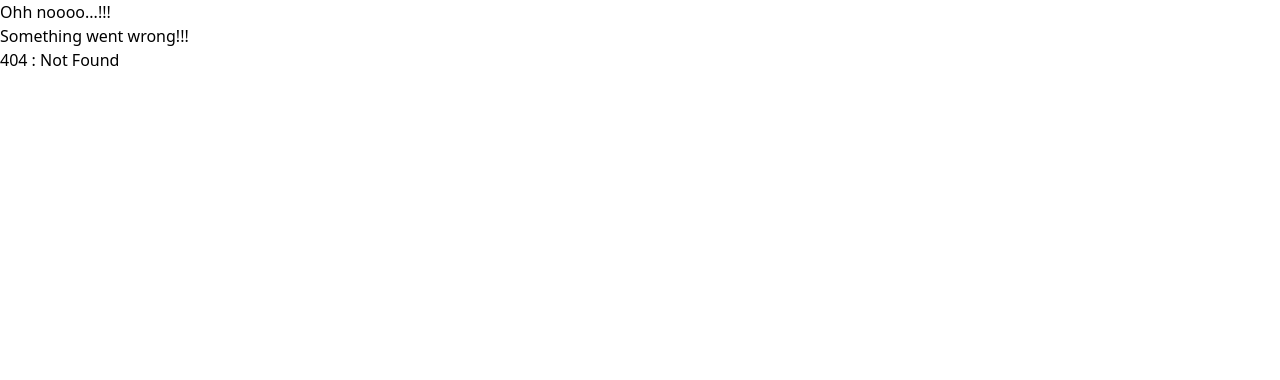
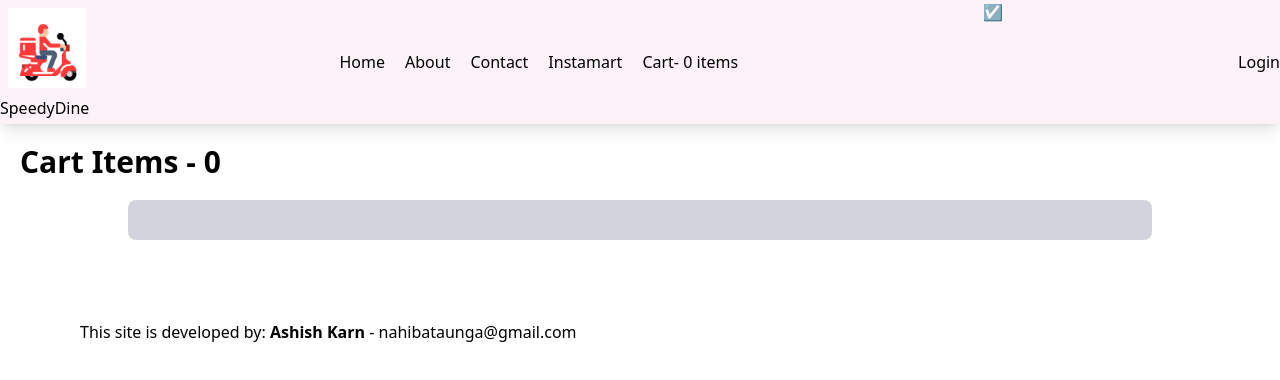
Before and after one commit to akkarn1689/muReactApp, a React (Vite) app: page /cart in a window 1280 px wide. Before the commit this address had no page. Shown: the top 380 px of the page. Built offline with nearby package versions, Linux system fonts and the light colour scheme.

Commit message:
redux -> cart

```diff
--- a/package.json
+++ b/package.json
@@ -32,8 +32,10 @@
     "util": "^0.12.5"
   },
   "dependencies": {
+    "@reduxjs/toolkit": "^1.9.5",
     "react": "^18.2.0",
     "react-dom": "^18.2.0",
+    "react-redux": "^8.1.1",
     "react-router-dom": "^6.13.0"
   },
   "browsersist": [
--- a/src/App.js
+++ b/src/App.js
@@ -2,6 +2,7 @@ import bodyParser from "body-parser";
 import React, { Component, lazy, Suspense, useState } from "react";
 import ReactDOM from "react-dom/client";
 import { createBrowserRouter, RouterProvider, Outlet } from "react-router-dom";
+import { Provider } from "react-redux";
 // import {crea}
 
 
@@ -16,6 +17,8 @@ import Error from "./components/Error";
 import Profile from "./components/Profile";
 import Shimmer from "./components/Shimmer";
 import UserContext from "./utils/UserContext";
+import store from "./utils/store";
+import Cart from "./components/Cart";
 // import Instamart from "./components/Instamart";
 
 
@@ -25,16 +28,17 @@ const About = lazy(() => import("./components/About"));
 
 
 const AppLayout = () => {
-    const [user,setUser] = useState({
+    const [user, setUser] = useState({
         // this user gets the dynamic value, according to 'useEffect' when used.
         name: "Ashish Karn",
-        email: "baadmebataunga@gmail.com",
+        email: "nahibataunga@gmail.com",
     })
     return (
+        <Provider store={store}>
             <UserContext.Provider
                 value={{
-                user:user,
-                setUser:setUser,
+                    user: user,
+                    setUser: setUser,
                 }}
             >
                 <Header />
@@ -42,6 +46,7 @@ const AppLayout = () => {
                 <Outlet />
                 <Footer />
             </UserContext.Provider>
+        </Provider>
         // Everything has been put inside <UserContext.Provider></UserContext.Provider> so that we can use the updated value of context everywhere
     );
 }
@@ -83,6 +88,10 @@ const appRouter = createBrowserRouter([
                     <Instamart />
                 </Suspense>,
             },
+            {
+                path: "/cart",
+                element: <Cart/>,
+            },
         ],
     },
 ])
--- /dev/null
+++ b/src/components/Cart.js
@@ -0,0 +1,42 @@
+import { useSelector } from "react-redux";
+import { IMG_CDN_URL } from "../constants";
+import FoodItemCard from "./FoodCard";
+
+const Cart = () => {
+
+    const cartItems = useSelector(store => store.cart.items);
+    console.log(cartItems);
+
+    return (
+        <div>
+            <div className="diplay-flex justify-center m-5">
+                <h1 className="font-bold text-3xl">
+                    {" "}
+                    Cart Items - {cartItems.length}
+                </h1>
+            </div>
+            <div className="restaurant-list flex flex-wrap justify-center justify-between w-4/5 p-5 bg-gray-300 my-5 mx-auto items-center rounded-lg">
+                {
+                    cartItems.map((item) => {
+                        return <FoodItemCard key={item.id} {...item} />
+                    })
+                }
+            </div>
+
+        </div>
+    );
+};
+
+export default Cart;
+
+
+{/* <div className="grid grid-cols-1 md:grid-cols-2 gap-5">
+    {cartItems.map((item) => (
+        <div key={item.id}>
+            <img src={IMG_CDN_URL + item.imageId} alt={item.name} />
+            <h1 className="font-bold text-xl">{item.name}</h1>
+            <p></p>
+            <h2 className="font-bold text-xl">{item.price / 100}</h2>
+        </div>
+    ))}
+</div> */}
--- /dev/null
+++ b/src/components/FoodCard.js
@@ -0,0 +1,22 @@
+// Imports from constants.js
+import { IMG_CDN_URL } from "../constants";
+
+
+// Restaurant Card
+export const FoodItemCard = ({ name, description, price, imageId }) => {
+    return (
+        <div className="card flex flex-wrap card w-64 p-3 m-3 h-80 shadow-lg bg-pink-50 rounded-lg">
+            <img
+                src={
+                    IMG_CDN_URL + imageId
+                }
+                alt={name}
+            />
+            <h2 className="font-bold text-xl">{name}</h2>
+            <h3 className="text-gray-400 text-xs">{description}</h3>
+            <h4>₹ {price/100}</h4>
+        </div>
+    );
+}
+
+export default FoodItemCard;
--- a/src/components/Header.js
+++ b/src/components/Header.js
@@ -1,12 +1,13 @@
 import { useState } from "react";
 import { Link } from "react-router-dom";
+import { useSelector } from "react-redux";
 
 import Logo from "../images/logo.png";
 import useOnline from "../utils/useOnline";
 
 
 const Title = () => (
-    <a href="/" className="flex flex-wrap w-9/10">
+    <a href="/">
         <img
             className="h-24 p-2 rounded-lg"
             alt="logo"
@@ -23,8 +24,10 @@ const Header = () => {
 
     const isOnline = useOnline();
 
+    const cartItem = useSelector(store => store.cart.items);
+
     return (
-        <div className="flex justify-between bg-pink-50 shadow-lg">
+        <div className="flex flex-wrap justify-between bg-pink-50 shadow-lg">
             <Title />
             <div className="nav-items">
                 <ul className="flex py-10 ">
@@ -32,7 +35,8 @@ const Header = () => {
                     <li className="px-2"><Link to="/about">About</Link></li>
                     <li className="px-2"><Link to="/contact">Contact</Link></li>
                     <li className="px-2"><Link to="/instamart">Instamart</Link></li>
-                    <li className="px-2">Cart</li>
+
+                    <li className="px-2"><Link to="/cart">Cart- {cartItem.length} items</Link></li>
                 </ul>
 
             </div>
--- a/src/components/MenuItem.js
+++ b/src/components/MenuItem.js
@@ -1,12 +1,31 @@
-const MenuItem = ({item},index)=>{
-    const {id,name,price,imageId} = item;
+
+import { useDispatch } from "react-redux";
+import { addItem } from "../utils/cartSlice";
+
+const MenuItem = ({ item }, index) => {
+    const { id, name, price, imageId } = item;
+
+    const dispatch = useDispatch();
+
+    const addFoodItem = (item) => {
+        dispatch(addItem(item));
+    }
 
     return (
-        <div key={index}>
-            <h3>{name}</h3>
-            <h4>
-                {price > 0 ? "₹ " + item.price / 100 : " "}{" "}
-            </h4>
+        <div key={index} className="my-4 shadow-lg">
+            <div>
+                <h3>{name}</h3>
+                <h4>
+                    {price > 0 ? "₹ " + item.price / 100 : " "}{" "}
+                </h4>
+            </div>
+            <div>
+                <button className="p-2 m-5 bg-red-700"
+                    onClick={() => addFoodItem(item)}
+                >
+                    Add
+                </button>
+            </div>
         </div>
     )
 };
--- a/src/components/RestaurantInfo.js
+++ b/src/components/RestaurantInfo.js
@@ -3,28 +3,40 @@ import { IMG_CDN_URL } from '../constants';
 
 const RestaurantInfoComponent = (restaurant) => {
     return (
-        <div className="flex py-8 mx-24">
-            <img
-                className="restaurant-image w-3/12 py-8 mx-24"
-                src={IMG_CDN_URL + restaurant?.cloudinaryImageId}
-                alt={restaurant?.name}
-            />
-            <div className="flex justify-between py-10">
-                <h2 className="px-2 font-bold text-3xl">
-                    {restaurant?.name}
-                </h2>
-                <p className="py-10">
+        <div className="flex justify-between justify-center w-3/5 bg-black my-5 mx-auto items-center rounded-lg">
+            <div className="w-2/5">
+                <img
+                    className="restaurant-image m-2 w-3/5 rounded-lg"
+                    src={IMG_CDN_URL + restaurant?.cloudinaryImageId}
+                    alt={restaurant?.name}
+                />
+                <figcaption><p className="p-2 m-2 font-bold text-white">
                     {restaurant?.cuisines.join(", ")}
-                </p>
+                </p></figcaption>
+            </div>
+            <div className="flex flex-col items-center justify-between py-6 px-10">
                 <div className="">
+                    <h2 className="px-2 font-bold text-4xl text-white">
+                        {restaurant?.name}
+                    </h2>
+                </div>
+                {/* <p className="py-10">
+                    {restaurant?.cuisines.join(", ")}
+                </p> */}
+
+                <div className="inline-block align-top text-2xl m-8">
+                    <span className='text-white'>{restaurant?.avgRating} ⭐</span>
+                </div>
+
+                {/* <div className="">
                     <div className="">
-                        <span>{restaurant?.avgRating} star</span>
+                        <span>{restaurant?.avgRating} ⭐</span>
                     </div>
                     <div>|</div>
                     <div>{restaurant?.sla.slaString}</div>
                     <div>|</div>
                     <div>{restaurant?.costForTwoMessage}</div>
-                </div>
+                </div> */}
             </div>
         </div>
     )
--- a/src/components/RestaurantItemCategory.js
+++ b/src/components/RestaurantItemCategory.js
@@ -3,8 +3,8 @@ import MenuItem from "./MenuItem";
 
 const RestaurantItemCategory = ({itemList},index) => {
     return (
-        <div key={index}>
-            <h1>{itemList?.title}</h1>
+        <div key={index} className="px-8">
+            <h1 className="text-3xl font-bold">{itemList?.title}</h1>
             {itemList?.itemCards?.map((item)=>(
                 <MenuItem key={item?.id} item={item?.card?.info}/>
             ))
--- a/src/components/RestaurantPage.js
+++ b/src/components/RestaurantPage.js
@@ -60,13 +60,13 @@ const RestaurantPage = () => {
             <div className="restaurant-info">
                 <RestaurantInfoComponent {...restaurantInfo} />
             </div>
-            <div className="restaurant-menu">
-                <h1>Menu</h1>
+            <div className="restaurant-menu w-3/5 bg-slate-200 my-5 mx-auto items-center rounded-lg">
+                <h1 className="text-4xl text-center">Menu</h1>
                 {
                     (restaurantMenu?.length === 0) ? <h1>No item on menu</h1> :
                     restaurantMenu?.map((item,index)=>{
                         return (
-                            <div key={index}>
+                            <div key={index} className="w-4.5/5 bg-white my-5 mx-auto items-center rounded-lg">
                                 {console.log(item)}
 
                                 {item.categories ? (
--- a/src/components/Shimmer.js
+++ b/src/components/Shimmer.js
@@ -1,6 +1,6 @@
 const Shimmer = () => {
     return (
-        <div className="restaurant-list">
+        <div className="restaurant-list flex flex-wrap justify-center justify-between w-4/5 p-5 bg-grey-50 my-5 mx-auto items-center rounded-lg">
             {Array(12)
                 .fill("")
                 .map((e, index) => (
--- /dev/null
+++ b/src/utils/cartSlice.js
@@ -0,0 +1,34 @@
+import { createSlice } from "@reduxjs/toolkit";
+
+const cartSlice = createSlice({
+    name: "cart",
+    initialState: {
+        items: [],
+    },
+    reducers: {
+        addItem: (state, action) => {
+            state.items.push(action.payload);
+        },
+        removeItem: (state, action) => {
+            state.items.pop(action.payload);
+        },
+        clearCart: (state) => {
+            state.items = [];
+        },
+
+    },
+});
+
+
+export const { addItem, removeItem, clearCart } = cartSlice.actions;
+
+export default cartSlice.reducer;
+
+// cartSlice = {
+//     actions:{
+//         addItem,
+//         removeItem,
+//         clearCart
+//     },
+//     reducer: reducers
+// }
--- /dev/null
+++ b/src/utils/store.js
@@ -0,0 +1,47 @@
+import { configureStore } from "@reduxjs/toolkit";
+
+import cartSlice from "./cartSlice";
+
+const store = configureStore({
+    reducer:{
+        cart: cartSlice,
+    },
+})
+
+export default store;
+
+
+
+
+/**
+ *
+ * Create Store
+ *      -configureStore() - RTK
+ *
+ * Provided my store to app
+ *      - <Provider store = {store}> -import from react-redux
+ *
+ * Slice
+ *      - RTK - createSlice({
+ *                  name: "name",
+ *                  initialState:
+ *                  reducers: {
+ *                      addItem: (state,acture)=> { state = action.payLoad}
+ *                  }
+ *              })
+ *
+ *
+ * export const {addItem, removeItem, clearItem} = cartSlice.actions;
+ * export default cartSlice.reducer;
+ *
+ *
+ *
+ *
+ * Put that slice into store
+ *      - {
+ *          redducer: cartSlice,
+ *          user: UserSlice
+ *        }
+ *
+ *
+ */
```
Also changed, not shown: 1 other file (tests, documents, lock files or other folders). Lines whose indentation alone changed are shown as unchanged.
